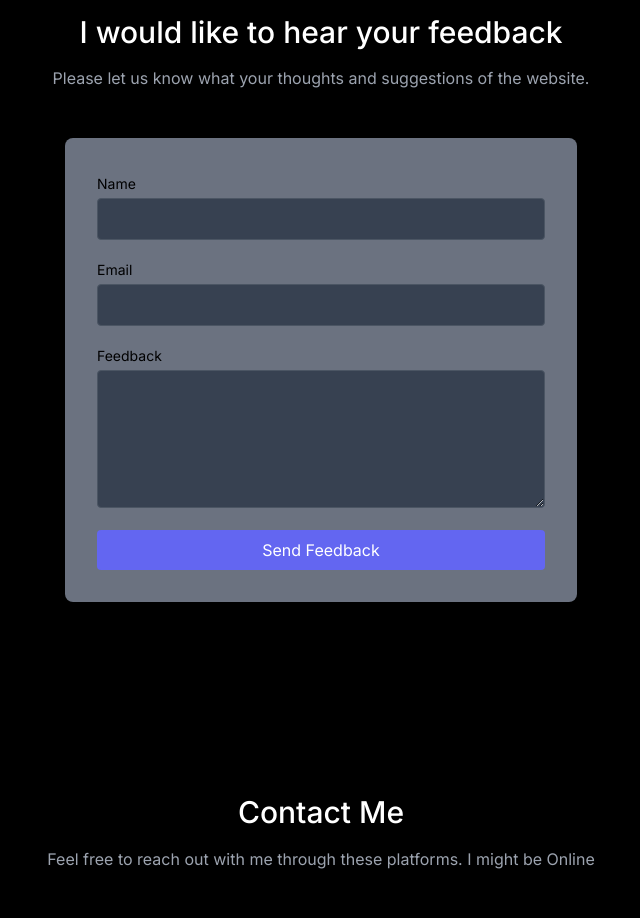
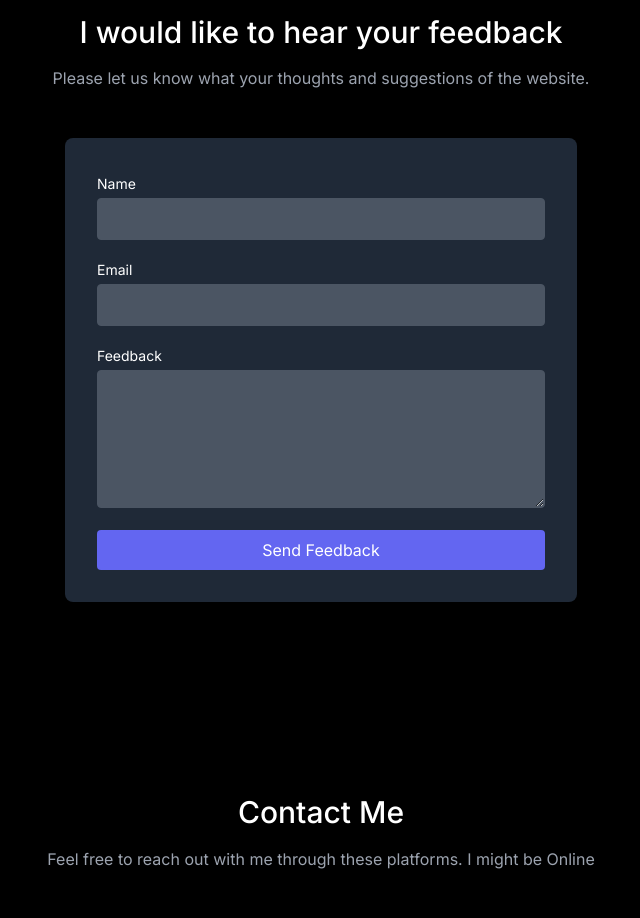
Before and after one commit to newGitHubcode/portfolio-website, a Next.js app: page / in a window 1280 px wide. Shown: the part 4480-5398 px from the top of the page, without its empty margins (319-959 px from the left). Built offline with nearby package versions, Linux system fonts and the light colour scheme; no server answers.

Commit message:
changed feedback
es

```diff
--- a/src/components/Feedback.tsx
+++ b/src/components/Feedback.tsx
@@ -49,10 +49,10 @@ export default function Feedback() {
                     </p>
                 </div>
 
-                <div className="max-w-lg mx-auto bg-gray-500 p-8 rounded-lg shadow-lg">
+                <div className="max-w-lg mx-auto bg-gray-800 p-8 rounded-lg shadow-lg">
                     <form onSubmit={handleSubmit}>
                         <div className="mb-4">
-                            <label htmlFor="name" className="leading-7 text-sm text-black">
+                            <label htmlFor="name" className="leading-7 text-sm text-white">
                                 Name
                             </label>
 
@@ -62,13 +62,13 @@ export default function Feedback() {
                                 name="name"
                                 value={name}
                                 onChange={(e) => setName(e.target.value)}
-                                className="w-full bg-gray-700 rounded border border-gray-600 focus:border-indigo-500 focus:ring-2 focus:ring-indigo-900 text-base outline-none text-gray-100 py-1 px-3 leading-8 transition-colors duration-200 ease-in-out"
+                                className="w-full bg-gray-600 rounded border border-gray-600 focus:border-indigo-500 focus:ring-2 focus:ring-indigo-900 text-base outline-none text-gray-100 py-1 px-3 leading-8 transition-colors duration-200 ease-in-out"
                                 required
                             />
                         </div>
 
                         <div className="mb-4">
-                            <label htmlFor="email" className="leading-7 text-sm text-black">
+                            <label htmlFor="email" className="leading-7 text-sm text-white">
                                 Email
                             </label>
 
@@ -78,13 +78,13 @@ export default function Feedback() {
                                 name="email"
                                 value={email}
                                 onChange={(e) => setEmail(e.target.value)}
-                                className="w-full bg-gray-700 rounded border border-gray-600 focus:border-indigo-500 focus:ring-2 focus:ring-indigo-900 text-base outline-none text-gray-100 py-1 px-3 leading-8 transition-colors duration-200 ease-in-out"
+                                className="w-full bg-gray-600 rounded border border-gray-600 focus:border-indigo-500 focus:ring-2 focus:ring-indigo-900 text-base outline-none text-gray-100 py-1 px-3 leading-8 transition-colors duration-200 ease-in-out"
                                 required
                             />
                         </div>
 
                         <div className="mb-4">
-                            <label htmlFor="feedback" className="leading-7 text-sm text-black">
+                            <label htmlFor="feedback" className="leading-7 text-sm text-white">
                                 Feedback
                             </label>
 
@@ -93,7 +93,7 @@ export default function Feedback() {
                                 name="feedback"
                                 value={feedback}
                                 onChange={(e) => setFeedback(e.target.value)}
-                                className="w-full bg-gray-700 rounded border border-gray-600 focus:border-indigo-500 focus:ring-2 focus:ring-indigo-900 text-base outline-none text-gray-100 py-1 px-3 leading-8 transition-colors duration-200 ease-in-out"
+                                className="w-full bg-gray-600 rounded border border-gray-600 focus:border-indigo-500 focus:ring-2 focus:ring-indigo-900 text-base outline-none text-gray-100 py-1 px-3 leading-8 transition-colors duration-200 ease-in-out"
                                 required
                                 rows={4}
                             />
```
